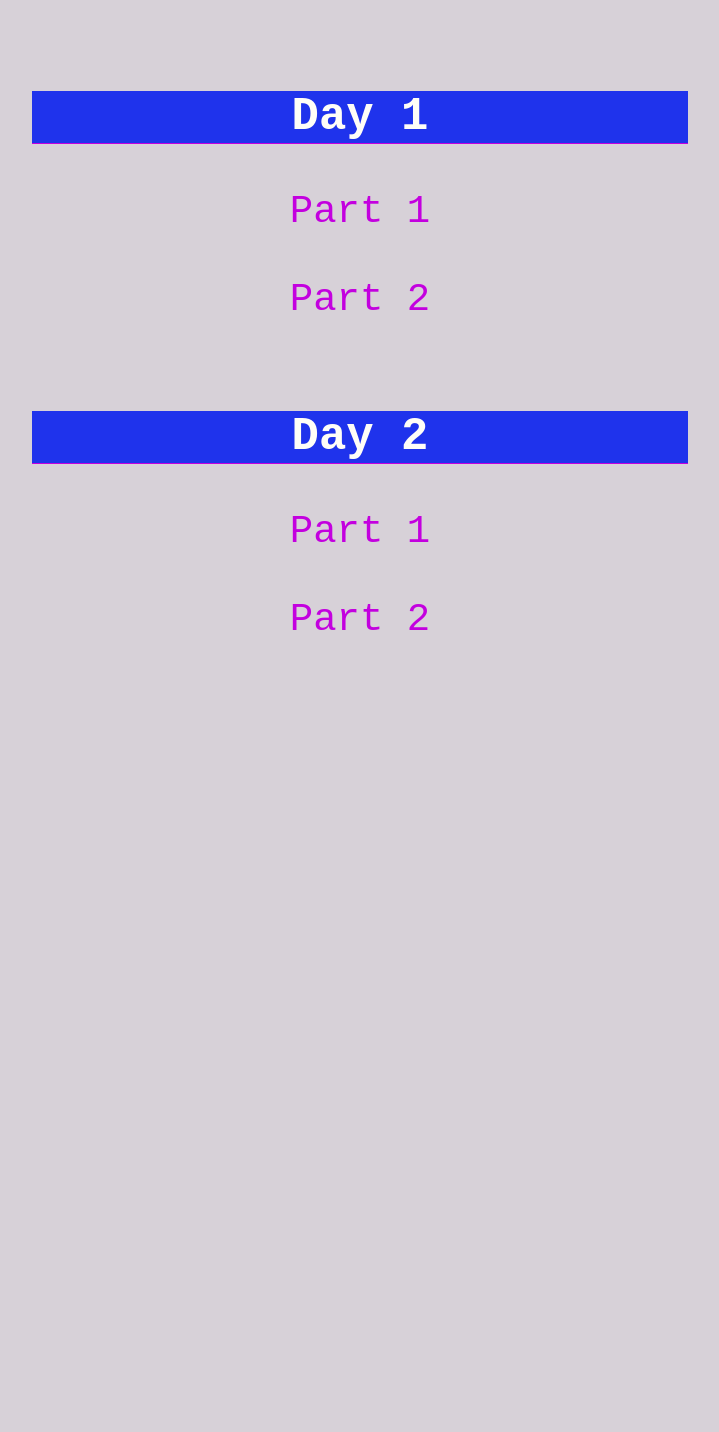
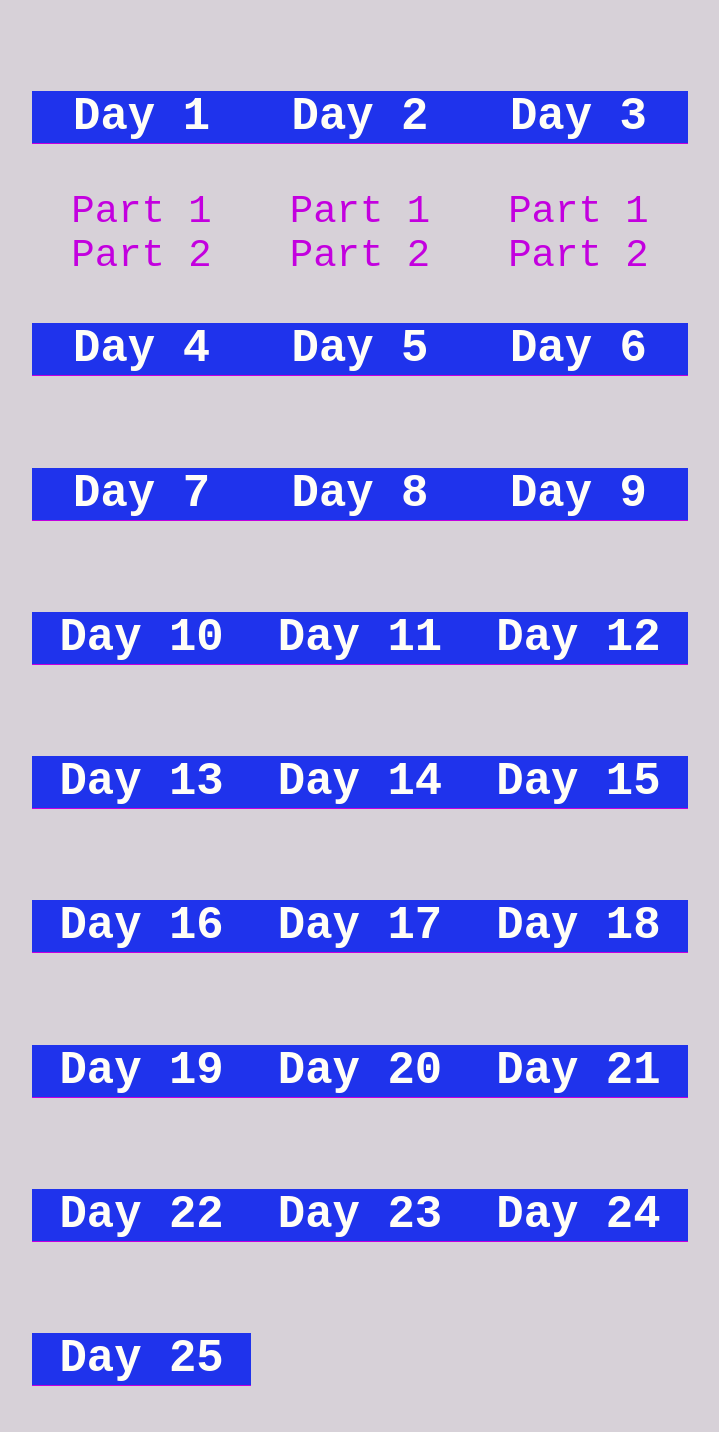
Before and after one commit to jacknight/AoC, a plain HTML site: page index.html in a window 1280 px wide. Shown: the part 319-1751 px from the top of the page, without its empty margins (280-999 px from the left). Before the commit the page ends 969 px from the top, so only its background shows below. Drawn offline with Linux system fonts and the light colour scheme.

Commit message:
- Planning ahead

```diff
--- a/index.html
+++ b/index.html
@@ -11,12 +11,89 @@
     <div class="layout">
       <h1>Advent of Code</h1>
       <h2>2020</h2>
-      <h3>Day 1</h3>
-      <a href="2020/Day 1/Day 1 - Part 1.html">Part 1</a><br />
-      <a href="2020/Day 1/Day 1 - Part 2.html">Part 2</a><br />
-      <h3>Day 2</h3>
-      <a href="2020/Day 2/Day 2 - Part 1.html">Part 1</a><br />
-      <a href="2020/Day 2/Day 2 - Part 2.html">Part 2</a>
+      <div class="days">
+        <div class="day">
+          <h3>Day 1</h3>
+          <a href="2020/Day 1/Part 1.html">Part 1</a><br />
+          <a href="2020/Day 1/Part 2.html">Part 2</a><br />
+        </div>
+        <div class="day">
+          <h3>Day 2</h3>
+          <a href="2020/Day 2/Part 1.html">Part 1</a><br />
+          <a href="2020/Day 2/Part 2.html">Part 2</a>
+        </div>
+        <div class="day">
+          <h3>Day 3</h3>
+          <a href="2020/Day 3/Part 1.html">Part 1</a><br />
+          <a href="2020/Day 3/Part 2.html">Part 2</a>
+        </div>
+        <div class="day">
+          <h3>Day 4</h3>
+        </div>
+        <div class="day">
+          <h3>Day 5</h3>
+        </div>
+        <div class="day">
+          <h3>Day 6</h3>
+        </div>
+        <div class="day">
+          <h3>Day 7</h3>
+        </div>
+        <div class="day">
+          <h3>Day 8</h3>
+        </div>
+        <div class="day">
+          <h3>Day 9</h3>
+        </div>
+        <div class="day">
+          <h3>Day 10</h3>
+        </div>
+        <div class="day">
+          <h3>Day 11</h3>
+        </div>
+        <div class="day">
+          <h3>Day 12</h3>
+        </div>
+        <div class="day">
+          <h3>Day 13</h3>
+        </div>
+        <div class="day">
+          <h3>Day 14</h3>
+        </div>
+        <div class="day">
+          <h3>Day 15</h3>
+        </div>
+        <div class="day">
+          <h3>Day 16</h3>
+        </div>
+        <div class="day">
+          <h3>Day 17</h3>
+        </div>
+        <div class="day">
+          <h3>Day 18</h3>
+        </div>
+        <div class="day">
+          <h3>Day 19</h3>
+        </div>
+        <div class="day">
+          <h3>Day 20</h3>
+        </div>
+        <div class="day">
+          <h3>Day 21</h3>
+        </div>
+        <div class="day">
+          <h3>Day 22</h3>
+        </div>
+        <div class="day">
+          <h3>Day 23</h3>
+        </div>
+        <div class="day">
+          <h3>Day 24</h3>
+        </div>
+        <div class="day">
+          <h3>Day 25</h3>
+        </div>
+      </div>
     </div>
     <span></span>
   </body>
--- a/style.css
+++ b/style.css
@@ -120,37 +120,50 @@ body {
   max-width: 1000px;
   justify-content: center;
   align-items: center;
+  max-height: 90vh;
 }
 
-h1 {
+.days {
+  display: grid;
+  grid-template-rows: repeat(auto-fill, auto);
+  grid-template-columns: repeat(3, auto);
+  grid-auto-flow: row;
+}
+
+.day {
+  min-width: 200px;
+}
+
+.layout h1 {
   background: rgba(199, 0, 227, 1);
 }
 
-h2 {
+.layout h2 {
   background: rgba(255, 226, 0, 1);
 }
 
-h3 {
+.day h3 {
   background: rgba(31, 51, 236, 1);
 }
-h1,
-h2,
-h3 {
+
+.layout h1,
+.layout h2,
+.day h3 {
   color: rgba(255, 254, 247, 1);
 }
 
-h3 {
+.day h3 {
   border-bottom: rgba(195, 0, 223, 1) solid 1px;
 }
 
-a {
+.day a {
   text-decoration: none;
   color: rgba(195, 0, 223, 1);
   transition: 0.5s;
   display: inline-block;
 }
 
-a:hover {
+.day a:hover {
   transform: translateX(20px);
   color: rgba(255, 226, 0, 1);
   font-size: 1.1em;
```
Also changed, not shown: 2020/Day 1/Part 1.html (renamed from 2020/Day 1/Day 1 - Part 1.html), 2020/Day 1/Part 2.html (renamed from 2020/Day 1/Day 1 - Part 2.html), 2020/Day 2/Part 1.html (renamed from 2020/Day 2/Day 2 - Part 1.html), 2020/Day 2/Part 2.html (renamed from 2020/Day 2/Day 2 - Part 2.html), 2020/Day 3/Part 1.html (renamed from 2020/Day 3/Day 3 - Part 1.html), 2020/Day 3/Part 2.html (renamed from 2020/Day 3/Day 3 - Part 2.html), 1 other file.
